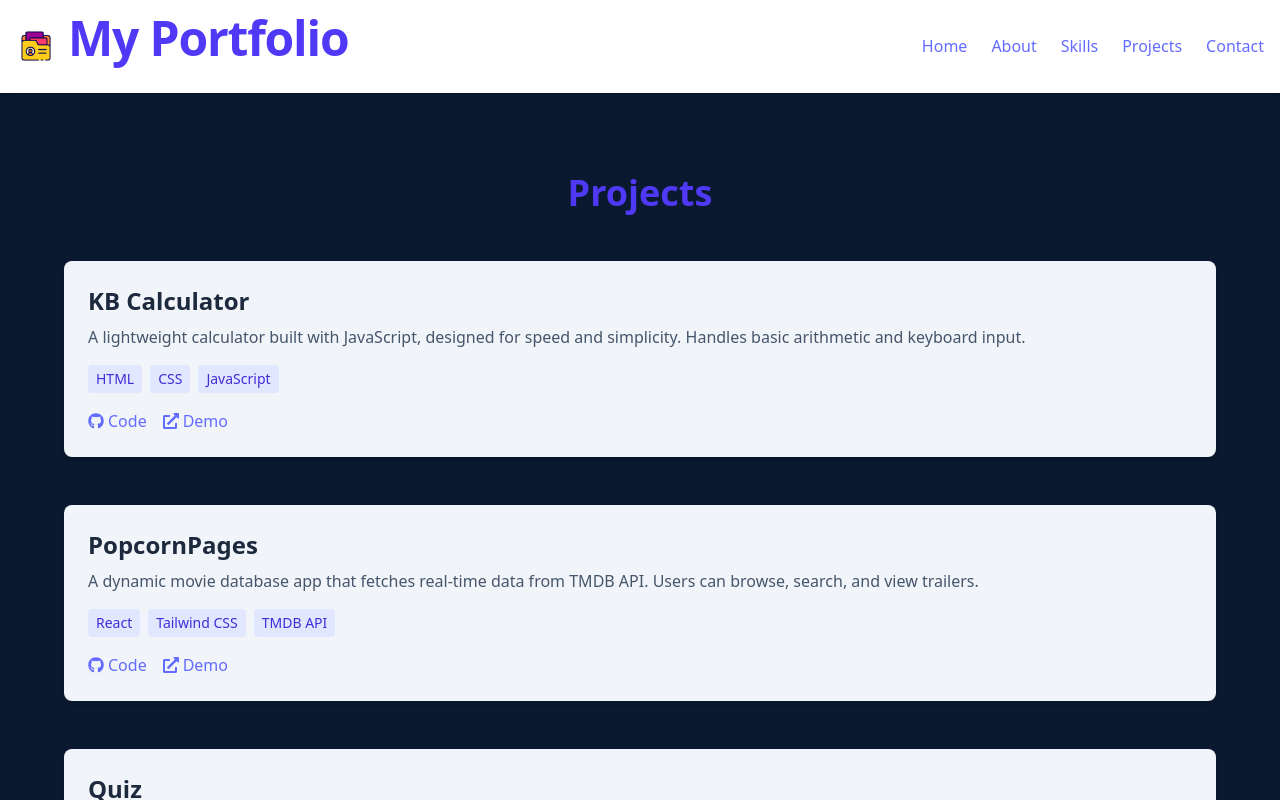
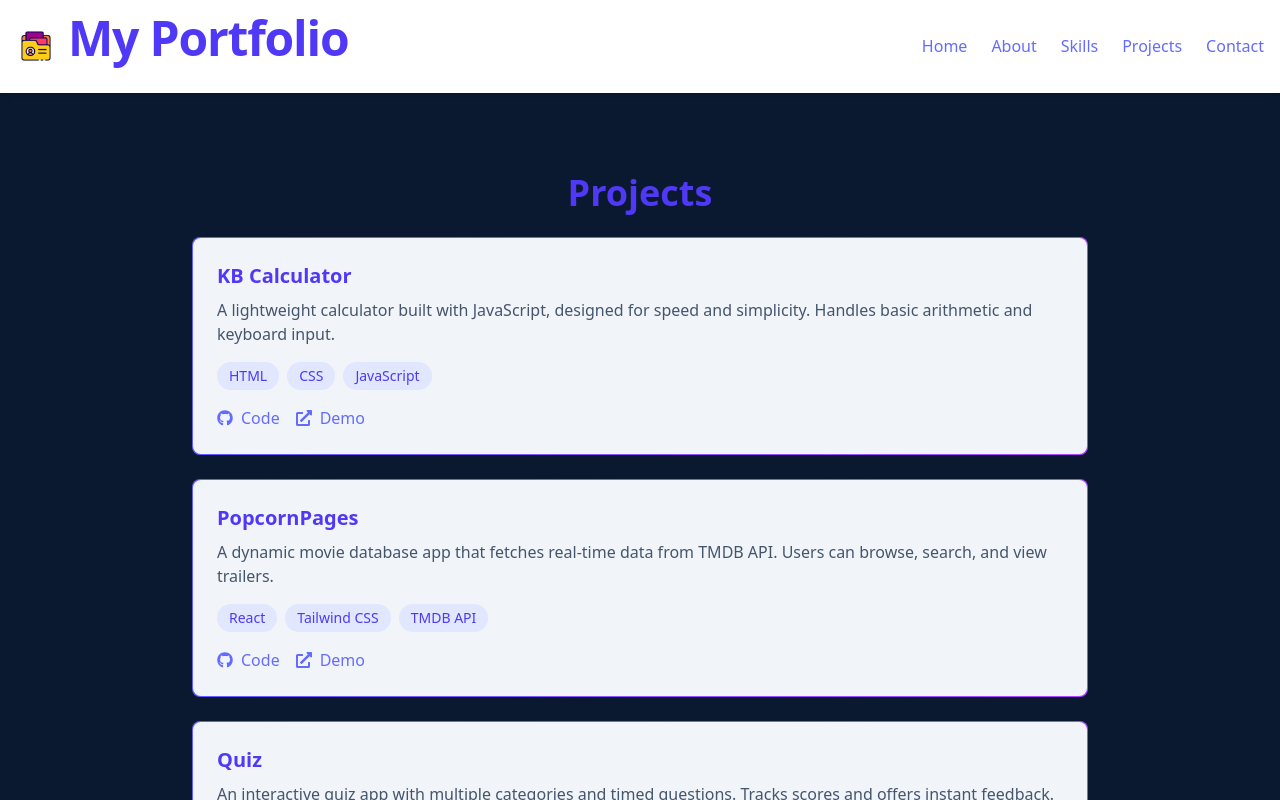
Before and after one commit to MrKennYBrighT/MY-PORTFOLIO, a React (Vite) app: page /projects in a window 1280 px wide. Shown: the top 800 px of the page. Built offline with nearby package versions, Linux system fonts and the light colour scheme.

Commit message:
update enhancement

```diff
--- a/src/components/Hero.jsx
+++ b/src/components/Hero.jsx
@@ -62,7 +62,7 @@ function Hero() {
           </Link>
         </motion.div>
 
-        {/* Contact Me Button — now identical to View Projects */}
+        {/* Contact Me Button */}
         <motion.div whileHover={{ scale: 1.05 }} whileTap={{ scale: 0.95 }}>
           <Link
             to="/contact"
--- a/src/pages/About.jsx
+++ b/src/pages/About.jsx
@@ -1,6 +1,7 @@
 // src/pages/About.jsx
 import { motion } from 'framer-motion';
 import Layout from '../components/Layout';
+import { FaRoad, FaLightbulb } from 'react-icons/fa';
 
 function About() {
   return (
@@ -22,41 +23,113 @@ function About() {
           transition={{ duration: 0.6, delay: 0.2 }}
         >
           Hi, I’m Kehinde Olorunda —a passionate front-end developer based in Nigeria.
-          I specialize in crafting responsive, accessible, and visually engaging
+          I specialize in crafting <span className="text-indigo-600 font-semibold">responsive</span>,
+          <span className="text-indigo-600 font-semibold">accessible</span>, and
+          <span className="text-indigo-600 font-semibold">visually engaging</span>
           web interfaces using modern tools like React, Tailwind CSS, and Firebase.
         </motion.p>
 
         <motion.div
           className="grid grid-cols-1 md:grid-cols-2 gap-6 text-left max-w-5xl mx-auto"
-          initial={{ opacity: 0 }}
-          animate={{ opacity: 1 }}
-          transition={{ duration: 0.6, delay: 0.4 }}
+          initial="hidden"
+          animate="visible"
+          variants={{
+            visible: {
+              transition: {
+                staggerChildren: 0.3,
+              },
+            },
+          }}
         >
-          <div className="bg-slate-100 dark:bg-slate-800 p-6 rounded shadow">
-            <h3 className="text-xl font-semibold text-indigo-600 mb-2">My Journey</h3>
-            <p className="text-slate-600 dark:text-slate-300">
-              Started with curiosity, grew into obsession. From simple calculators to dynamic
-              movie databases, I’ve built projects that reflect my growth and creativity.
-            </p>
-          </div>
-          <div className="bg-slate-100 dark:bg-slate-800 p-6 rounded shadow">
-            <h3 className="text-xl font-semibold text-indigo-600 mb-2">My Values</h3>
-            <p className="text-slate-600 dark:text-slate-300">
-              Clean code, user-first design, and continuous learning.
-              I believe great interfaces are built with empathy and precision.
-            </p>
-          </div>
+          {/* My Journey Card */}
+          <motion.div
+            className="bg-gradient-to-r from-indigo-500 to-purple-500 p-[1px] rounded-lg"
+            variants={{
+              hidden: { opacity: 0, y: 20 },
+              visible: { opacity: 1, y: 0 },
+            }}
+            whileHover={{ scale: 1.03 }}
+            whileTap={{ scale: 0.98 }}
+          >
+            <div className="bg-slate-100 dark:bg-slate-800 p-6 rounded-lg hover:shadow-xl hover:shadow-indigo-500/20 transition-shadow">
+              <h3 className="text-xl font-semibold text-indigo-600 mb-2 flex items-center gap-2">
+                <FaRoad /> My Journey
+              </h3>
+              <p className="text-slate-600 dark:text-slate-300">
+                Started with <span className="text-indigo-600 font-semibold">curiosity</span>, grew into <span className="text-indigo-600 font-semibold">obsession</span>.
+                From simple calculators to dynamic movie databases, I’ve built projects that reflect my growth and creativity.
+              </p>
+              <p className="mt-4 italic text-indigo-500">
+                “Curiosity is the spark behind every great idea.”
+              </p>
+            </div>
+          </motion.div>
+
+          {/* My Values Card */}
+          <motion.div
+            className="bg-gradient-to-r from-indigo-500 to-purple-500 p-[1px] rounded-lg"
+            variants={{
+              hidden: { opacity: 0, y: 20 },
+              visible: { opacity: 1, y: 0 },
+            }}
+            whileHover={{ scale: 1.03 }}
+            whileTap={{ scale: 0.98 }}
+          >
+            <div className="bg-slate-100 dark:bg-slate-800 p-6 rounded-lg hover:shadow-xl hover:shadow-indigo-500/20 transition-shadow">
+              <h3 className="text-xl font-semibold text-indigo-600 mb-2 flex items-center gap-2">
+                <FaLightbulb /> My Values
+              </h3>
+              <p className="text-slate-600 dark:text-slate-300">
+                <span className="text-indigo-600 font-semibold">Clean code</span>,
+                <span className="text-indigo-600 font-semibold">user-first design</span>, and
+                <span className="text-indigo-600 font-semibold">continuous learning</span>.
+                I believe great interfaces are built with <span className="text-indigo-600 font-semibold">empathy</span> and <span className="text-indigo-600 font-semibold">precision</span>.
+              </p>
+              <p className="mt-4 italic text-indigo-500">
+                “Design with empathy, build with precision.”
+              </p>
+            </div>
+          </motion.div>
         </motion.div>
 
-        <motion.a
-          href="/resume.pdf"
-          className="inline-block mt-10 bg-indigo-600 text-white px-6 py-2 rounded hover:bg-indigo-700 transition"
+        <motion.div
+          className="mt-10"
           initial={{ opacity: 0 }}
           animate={{ opacity: 1 }}
           transition={{ duration: 0.6, delay: 0.6 }}
         >
-          Download Resume
-        </motion.a>
+          <motion.div whileHover={{ scale: 1.05 }} whileTap={{ scale: 0.95 }}>
+            <a
+              href="/Kehinde%20Olorunda%20CV.pdf"
+              download
+              className="inline-block relative px-6 py-2 rounded-lg shadow transition group"
+            >
+              <span className="absolute inset-0 bg-indigo-600 rounded-lg blur-md opacity-30 group-hover:opacity-50 transition duration-300 animate-pulse"></span>
+              <span className="relative z-10 text-white font-semibold tracking-wide animate-text-glow">
+                Download Resume
+              </span>
+              <span className="absolute inset-0 rounded-lg bg-indigo-700 opacity-0 group-hover:opacity-10 transition"></span>
+            </a>
+          </motion.div>
+        </motion.div>
+
+        {/* Custom animation class */}
+        <style jsx>{`
+          @keyframes textGlow {
+            0% {
+              text-shadow: 0 0 6px #6366f1, 0 0 12px #6366f1;
+            }
+            50% {
+              text-shadow: 0 0 12px #818cf8, 0 0 24px #818cf8;
+            }
+            100% {
+              text-shadow: 0 0 6px #6366f1, 0 0 12px #6366f1;
+            }
+          }
+          .animate-text-glow {
+            animation: textGlow 2s ease-in-out infinite;
+          }
+        `}</style>
       </section>
     </Layout>
   );
--- a/src/pages/Contact.jsx
+++ b/src/pages/Contact.jsx
@@ -14,13 +14,29 @@ function Contact() {
   });
 
   const [errors, setErrors] = useState({});
+  const [isSubmitting, setIsSubmitting] = useState(false);
+  const [showSuccess, setShowSuccess] = useState(false);
   const navigate = useNavigate();
 
   const handleChange = (e) => {
-    setFormData((prev) => ({
-      ...prev,
-      [e.target.name]: e.target.value
-    }));
+    const { name, value } = e.target;
+    setFormData((prev) => ({ ...prev, [name]: value }));
+
+    setErrors((prev) => {
+      const newErrors = { ...prev };
+      if (name === 'email') {
+        if (!value.trim()) newErrors.email = 'Email is required';
+        else if (!/^[^\s@]+@[^\s@]+\.[^\s@]+$/.test(value)) newErrors.email = 'Invalid email format';
+        else delete newErrors.email;
+      } else if (name === 'name' && !value.trim()) {
+        newErrors.name = 'Name is required';
+      } else if (name === 'message' && !value.trim()) {
+        newErrors.message = 'Message is required';
+      } else {
+        delete newErrors[name];
+      }
+      return newErrors;
+    });
   };
 
   const validate = () => {
@@ -41,10 +57,11 @@ function Contact() {
     if (field === 'email') return 'Your Email';
     return 'Subject';
   };
-
   const handleSubmit = async (e) => {
     e.preventDefault();
     if (!validate()) return;
+
+    setIsSubmitting(true);
 
     try {
       const response = await fetch("https://formspree.io/f/xvgbvdaw", {
@@ -57,12 +74,19 @@ function Contact() {
       });
 
       if (response.ok) {
+        setShowSuccess(true);
+        setFormData({ name: '', email: '', subject: '', message: '' });
+        setTimeout(() => {
+          setShowSuccess(false);
           navigate("/thank-you");
+        }, 3000);
       } else {
         console.error("Formspree error:", await response.json());
       }
     } catch (error) {
       console.error("Submission failed:", error);
+    } finally {
+      setIsSubmitting(false);
     }
   };
 
@@ -115,7 +139,9 @@ function Contact() {
                         value={formData[field]}
                         onChange={handleChange}
                         required={field !== 'subject'}
-                        className="w-full p-3 border rounded dark:bg-slate-800 dark:text-white text-black"
+                        className={`w-full p-3 border rounded dark:bg-slate-800 dark:text-white text-black focus:outline-none focus:ring-2 focus:ring-indigo-500 transition-all duration-200 ${
+                          errors[field] ? 'border-red-500' : ''
+                        }`}
                       />
                       {errors[field] && (
                         <p className="text-red-500 text-sm mt-1">{errors[field]}</p>
@@ -129,7 +155,9 @@ function Contact() {
                         value={formData.message}
                         onChange={handleChange}
                         required
-                        className="w-full p-3 border rounded h-32 resize-none dark:bg-slate-800 dark:text-white text-black"
+                        className={`w-full p-3 border rounded h-32 resize-none dark:bg-slate-800 dark:text-white text-black focus:outline-none focus:ring-2 focus:ring-indigo-500 transition-all duration-200 ${
+                          errors.message ? 'border-red-500' : ''
+                        }`}
                       />
                       {errors.message && (
                         <p className="text-red-500 text-sm mt-1">{errors.message}</p>
@@ -139,20 +167,43 @@ function Contact() {
                 </motion.div>
               ))}
 
-              <motion.button
+<motion.div whileHover={{ scale: 1.05 }} whileTap={{ scale: 0.95 }}>
+  <button
     type="submit"
-                className="bg-indigo-600 text-white px-6 py-3 rounded-lg text-lg font-medium hover:bg-indigo-700 transition-colors duration-300"
-                initial={{ opacity: 0, y: 10 }}
-                animate={{ opacity: 1, y: 0 }}
-                transition={{ duration: 0.4, delay: 0.6 }}
+    disabled={isSubmitting}
+    className="inline-block relative px-6 py-2 rounded-lg shadow transition group w-full md:w-auto"
   >
-                Send Message
-              </motion.button>
+    <span className="absolute inset-0 bg-indigo-600 rounded-lg blur-md opacity-30 group-hover:opacity-50 transition duration-300 animate-pulse"></span>
+    <span className="relative z-10 text-white font-semibold tracking-wide animate-text-glow flex items-center justify-center gap-2">
+      {isSubmitting ? (
+        <span className="loader w-5 h-5 border-2 border-white border-t-transparent rounded-full animate-spin"></span>
+      ) : (
+        'Send Message'
+      )}
+    </span>
+    <span className="absolute inset-0 rounded-lg bg-indigo-700 opacity-0 group-hover:opacity-10 transition"></span>
+  </button>
+</motion.div>
+
             </form>
+
+            {showSuccess && (
+              <motion.div
+                initial={{ opacity: 0, scale: 0.8 }}
+                animate={{ opacity: 1, scale: 1 }}
+                transition={{ duration: 0.4 }}
+                className="mt-4 p-4 bg-green-100 text-green-800 rounded-lg text-center font-medium shadow"
+              >
+                🎉 Message sent successfully!
+              </motion.div>
+            )}
           </div>
+          {/* Right: Contact Info & Socials */}
 
-          {/* Right: Contact Info & Socials */}
-          <div className="space-y-6 bg-slate-100 dark:bg-slate-800 p-6 rounded-lg shadow-md">
+<div className="relative space-y-6 p-6 rounded-xl shadow-lg bg-slate-100 dark:bg-slate-800 transition group overflow-hidden">
+  <span className="absolute inset-0 bg-indigo-600 rounded-xl blur-md opacity-20 group-hover:opacity-40 transition duration-300 animate-pulse"></span>
+
+  <div className="relative z-10 space-y-4">
     <h3 className="text-2xl font-semibold text-slate-900 dark:text-white">Let’s Connect</h3>
     <p className="text-slate-700 dark:text-slate-300">Based in Ondo, Nigeria 🌍</p>
 
@@ -193,15 +244,22 @@ function Contact() {
           <Icon />
         </motion.a>
       ))}
-              <motion.button
-                onClick={() => navigator.clipboard.writeText('your@email.com')}
+      <motion.a
+        onClick={(e) => {
+          e.preventDefault();
+          navigator.clipboard.writeText('your@email.com');
+        }}
+        href="#"
         title="Copy email"
         whileHover={{ scale: 1.2 }}
-                className="text-slate-600 dark:text-slate-300 hover:text-indigo-600 transition-colors"
+        className="text-slate-600 dark:text-slate-300 hover:text-indigo-600 transition-colors cursor-pointer"
       >
         <FaEnvelope />
-              </motion.button>
+      </motion.a>
     </motion.div>
+  </div>
+
+  <span className="absolute inset-0 rounded-xl bg-indigo-700 opacity-0 group-hover:opacity-10 transition"></span>
 </div>
         </motion.div>
       </section>
--- a/src/pages/Projects.jsx
+++ b/src/pages/Projects.jsx
@@ -1,7 +1,7 @@
 // src/pages/Projects.jsx
 import { motion } from 'framer-motion';
+import Layout from '../components/Layout';
 import { FaGithub, FaExternalLinkAlt } from 'react-icons/fa';
-import Layout from '../components/Layout';
 
 const projects = [
   {
@@ -9,49 +9,49 @@ const projects = [
     description:
       'A lightweight calculator built with JavaScript, designed for speed and simplicity. Handles basic arithmetic and keyboard input.',
     tech: ['HTML', 'CSS', 'JavaScript'],
-    github: 'https://github.com/MrKennYBrighT/Simple-Calculator',
-    demo: 'https://simple-calculator-sigma-two.vercel.app/',
+    code: '#',
+    demo: '#',
   },
   {
     title: 'PopcornPages',
     description:
       'A dynamic movie database app that fetches real-time data from TMDB API. Users can browse, search, and view trailers.',
     tech: ['React', 'Tailwind CSS', 'TMDB API'],
-    github: 'https://github.com/MrKennYBrighT/PopcornPages',
-    demo: 'http://popcorn-pages.vercel.app/',
+    code: '#',
+    demo: '#',
   },
   {
     title: 'Quiz',
     description:
       'An interactive quiz app with multiple categories and timed questions. Tracks scores and offers instant feedback.',
     tech: ['HTML', 'CSS', 'JavaScript'],
-    github: 'https://github.com/MrKennYBrighT/quiz-platform',
-    demo: 'https://quiz-platform-henna.vercel.app/',
+    code: '#',
+    demo: '#',
   },
   {
     title: 'Music Player',
     description:
       'A sleek music player with playlist support, audio controls, and responsive design. Built for smooth playback and UI polish.',
     tech: ['React', 'CSS Modules', 'JavaScript'],
-    github: 'https://github.com/kenny/music-player',
-    demo: 'https://music-player.vercel.app',
+    code: '#',
+    demo: '#',
   },
   {
     title: 'Weather App',
     description:
       'A responsive weather dashboard that displays current conditions and forecasts using OpenWeather API.',
     tech: ['HTML', 'CSS', 'JavaScript'],
-    github: 'https://github.com/kenny/weather-app',
-    demo: 'https://weather-app.vercel.app',
+    code: '#',
+    demo: '#',
   },
 ];
 
 function Projects() {
   return (
     <Layout>
-      <section className="w-full py-20 px-4">
+      <section className="w-full py-20 px-4 text-center">
         <motion.h2
-          className="text-4xl font-bold text-center text-indigo-600 mb-12"
+          className="text-4xl font-bold text-indigo-600 mb-6"
           initial={{ opacity: 0, y: 20 }}
           animate={{ opacity: 1, y: 0 }}
           transition={{ duration: 0.6 }}
@@ -59,52 +59,96 @@ function Projects() {
           Projects
         </motion.h2>
 
-        <div className="space-y-12 max-w-6xl mx-auto">
+        <motion.div
+          className="flex flex-col gap-6 max-w-4xl mx-auto text-left"
+          initial="hidden"
+          animate="visible"
+          variants={{
+            visible: {
+              transition: {
+                staggerChildren: 0.2,
+              },
+            },
+          }}
+        >
           {projects.map((project, index) => (
             <motion.div
-              key={project.title}
-              className="bg-slate-100 dark:bg-slate-800 p-6 rounded-lg shadow-md hover:shadow-xl transition-shadow duration-300"
-              initial={{ opacity: 0, y: 30 }}
-              animate={{ opacity: 1, y: 0 }}
-              transition={{ duration: 0.6, delay: index * 0.2 }}
+              key={index}
+              className="bg-gradient-to-r from-indigo-500 to-purple-500 p-[1px] rounded-lg"
+              variants={{
+                hidden: { opacity: 0, y: 20 },
+                visible: { opacity: 1, y: 0 },
+              }}
+              whileHover={{ scale: 1.03 }}
+              whileTap={{ scale: 0.98 }}
             >
-              <h3 className="text-2xl font-semibold text-slate-800 dark:text-white mb-2">
+              <div className="bg-slate-100 dark:bg-slate-800 p-6 rounded-lg hover:shadow-xl hover:shadow-indigo-500/20 transition-shadow">
+                <h3 className="text-xl font-semibold text-indigo-600 mb-2">
                   {project.title}
                 </h3>
                 <p className="text-slate-600 dark:text-slate-300 mb-4">
                   {project.description}
                 </p>
-              <ul className="flex flex-wrap gap-2 mb-4">
+
+                {/* Tech Stack */}
+                <div className="flex flex-wrap gap-2 mb-4">
                   {project.tech.map((tech, i) => (
-                  <li
+                    <motion.span
                       key={i}
-                    className="bg-indigo-100 dark:bg-indigo-700 text-indigo-700 dark:text-white px-2 py-1 rounded text-sm"
+                      className="bg-indigo-100 dark:bg-indigo-800 text-indigo-600 dark:text-indigo-200 px-3 py-1 rounded-full text-sm font-medium"
+                      whileHover={{ scale: 1.05 }}
+                      transition={{ type: 'spring', stiffness: 300 }}
                     >
                       {tech}
-                  </li>
+                    </motion.span>
                   ))}
-              </ul>
-              <div className="flex gap-4">
-                <a
-                  href={project.github}
+                </div>
+
+                {/* Links */}
+                <div className="flex gap-4 mt-2">
+                  <motion.a
+                    href={project.code}
+                    className="flex items-center gap-2 text-indigo-600 hover:underline font-semibold"
                     target="_blank"
                     rel="noopener noreferrer"
-                  className="text-slate-700 dark:text-slate-200 hover:text-indigo-500 flex items-center gap-1"
+                    whileHover={{ scale: 1.1 }}
+                    transition={{ type: 'spring', stiffness: 300 }}
                   >
                     <FaGithub /> Code
-                </a>
-                <a
+                  </motion.a>
+                  <motion.a
                     href={project.demo}
+                    className="flex items-center gap-2 text-indigo-600 hover:underline font-semibold"
                     target="_blank"
                     rel="noopener noreferrer"
-                  className="text-slate-700 dark:text-slate-200 hover:text-indigo-500 flex items-center gap-1"
+                    whileHover={{ scale: 1.1 }}
+                    transition={{ type: 'spring', stiffness: 300 }}
                   >
                     <FaExternalLinkAlt /> Demo
-                </a>
+                  </motion.a>
+                </div>
               </div>
             </motion.div>
           ))}
-        </div>
+        </motion.div>
+
+        {/* Custom animation class */}
+        <style jsx>{`
+          @keyframes textGlow {
+            0% {
+              text-shadow: 0 0 6px #6366f1, 0 0 12px #6366f1;
+            }
+            50% {
+              text-shadow: 0 0 12px #818cf8, 0 0 24px #818cf8;
+            }
+            100% {
+              text-shadow: 0 0 6px #6366f1, 0 0 12px #6366f1;
+            }
+          }
+          .animate-text-glow {
+            animation: textGlow 2s ease-in-out infinite;
+          }
+        `}</style>
       </section>
     </Layout>
   );
```
Also changed, not shown: 1 other file (tests, documents, lock files or other folders). Lines whose indentation alone changed are shown as unchanged.
